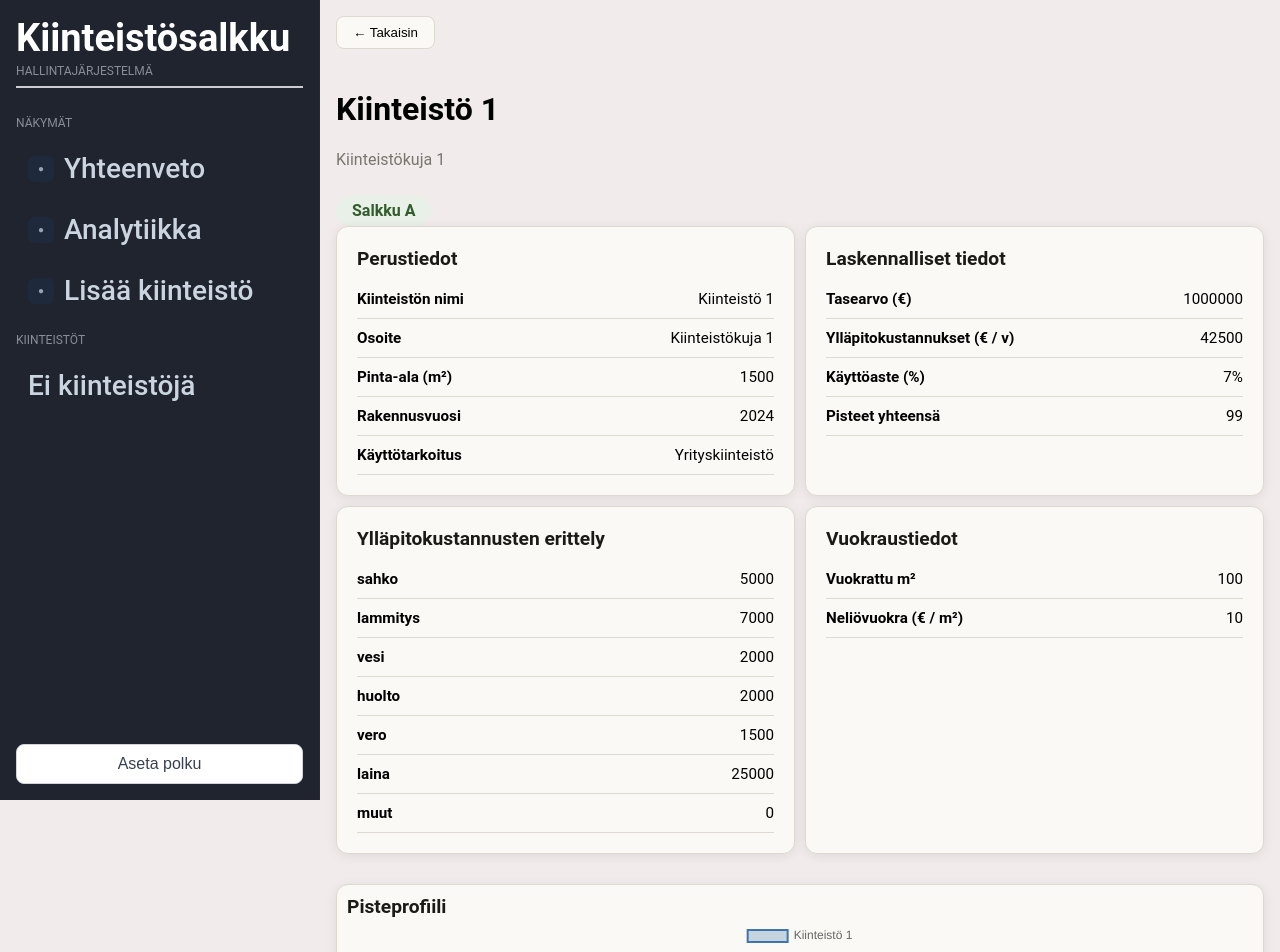
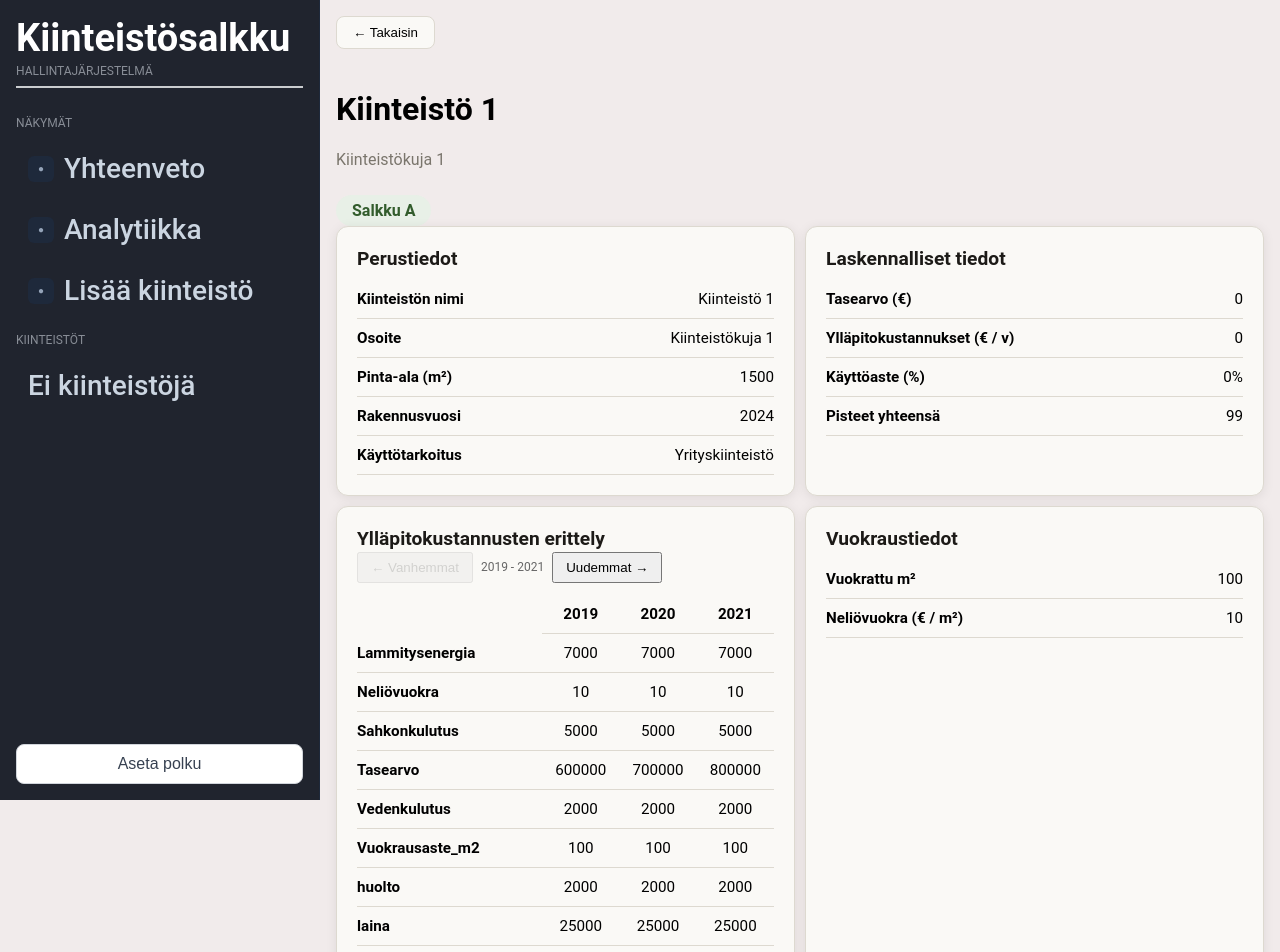
Before and after one commit to OAMK-Micropolis-project/KiinteistoTieKartta, a React (Vite) app: page /#/detail/1 in a window 1280 px wide. Shown: the top 952 px of the page. Built offline with nearby package versions, Linux system fonts and the light colour scheme.

Commit message:
Excel view in detailView

```diff
--- a/src/charts/maintenanceChart.ts
+++ b/src/charts/maintenanceChart.ts
@@ -20,7 +20,7 @@ export function renderMaintenanceChart(
         k => theme.colors.salkku[k.oma_salkku as "A" | "B" | "C" | "D"].color
     );
 
-    return new Chart(ctx, {
+    maintenanceChart = new Chart(ctx, {
         type: "bar",
         data: {
             labels: label,
@@ -51,4 +51,6 @@ export function renderMaintenanceChart(
             }
         }
     });
+
+    return maintenanceChart;
 }
--- a/src/mock/initialData.ts
+++ b/src/mock/initialData.ts
@@ -38,51 +38,101 @@ export const INITIAL_DATA: Kiinteisto[] = [
     "toimenpiteet": [
         {
         "kuvaus": "Korkea käyttöaste, hyvä kuntoinen ei peruskorjaustarvetta seuraavaan 10 vuoteen",
-        "kustannukset": {}
+        "kustannukset": ""
         }
     ],
-    "yllapitokulut": {
-      "sahko": {
-        "vuosi": 2023,
-        "kulut": 5000
+    "talous": [
+      {
+        "Vuosi": 2023,
+        "YllapitoKulut": {
+        "Tasearvo": 1000000,
+        "Vuokrausaste_m2": 100,
+        "Neliövuokra": 10,
+        "Sahkonkulutus": 5000,
+        "Lammitysenergia": 7000,
+        "Vedenkulutus": 2000,
+        "sahko": 3500,
+        "lammitys": 5000,
+        "vesi": 1500,
+        "huolto": 2000,
+        "vero": 3000,
+        "laina": 25000,
+        "muut": 1000
+        }
       },
-      "lammitys": {
-        "vuosi": 2023,
-      "kulut": 7000
+      {
+        "Vuosi": 2022,
+        "YllapitoKulut": {
+        "Tasearvo": 900000,
+        "Vuokrausaste_m2": 100,
+        "Neliövuokra": 10,
+        "Sahkonkulutus": 5000,
+        "Lammitysenergia": 7000,
+        "Vedenkulutus": 2000,
+        "sahko": 3500,
+        "lammitys": 5000,
+        "vesi": 1500,
+        "huolto": 2000,
+        "vero": 3000,
+        "laina": 25000,
+        "muut": 1000
+        }
       },
-      "vesi": {
-        "vuosi": 2023,
-      "kulut": 2000
+      {
+        "Vuosi": 2021,
+        "YllapitoKulut": {
+        "Tasearvo": 800000,
+        "Vuokrausaste_m2": 100,
+        "Neliövuokra": 10,
+        "Sahkonkulutus": 5000,
+        "Lammitysenergia": 7000,
+        "Vedenkulutus": 2000,
+        "sahko": 3500,
+        "lammitys": 5000,
+        "vesi": 1500,
+        "huolto": 2000,
+        "vero": 3000,
+        "laina": 25000,
+        "muut": 1000
+        }
       },
-      "huolto": {
-        "vuosi": 2023,
-        "kulut": 2000
+      {
+        "Vuosi": 2020,
+        "YllapitoKulut": {
+        "Tasearvo": 700000,
+        "Vuokrausaste_m2": 100,
+        "Neliövuokra": 10,
+        "Sahkonkulutus": 5000,
+        "Lammitysenergia": 7000,
+        "Vedenkulutus": 2000,
+        "sahko": 3500,
+        "lammitys": 5000,
+        "vesi": 1500,
+        "huolto": 2000,
+        "vero": 3000,
+        "laina": 25000,
+        "muut": 1000
+        }
       },
-      "vero": {
-        "vuosi": 2023,
-        "kulut": 1500
-      },
-      "laina": {
-        "vuosi": 2023,
-        "kulut": 25000
-      },
-      "muut": {}
-    },
-    "tasearvo": {
-      "vuosi": 2023,
-      "kulut": 1000000
-    },
-    "vuokrausaste_m2": {
-      "vuosi": 2023,
-      "kulut": 100
-    },
-    "neliövuokra": {
-      "vuosi": 2023,
-      "kulut": 10
-    },
-    "sahkonkulutus": {},
-    "lammitysenergia": {},
-    "vedenkulutus": {}
+      {
+        "Vuosi": 2019,
+        "YllapitoKulut": {
+        "Tasearvo": 600000,
+        "Vuokrausaste_m2": 100,
+        "Neliövuokra": 10,
+        "Sahkonkulutus": 5000,
+        "Lammitysenergia": 7000,
+        "Vedenkulutus": 2000,
+        "sahko": 3500,
+        "lammitys": 5000,
+        "vesi": 1500,
+        "huolto": 2000,
+        "vero": 3000,
+        "laina": 25000,
+        "muut": 1000
+        }
+      }
+    ]
   },
   {
     "id": 2,
@@ -121,51 +171,29 @@ export const INITIAL_DATA: Kiinteisto[] = [
     "toimenpiteet": [
       {
         "kuvaus": "Korkea käyttöaste, hyvä kuntoinen ei peruskorjaustarvetta seuraavaan 10 vuoteen",
-        "kustannukset": {}
+        "kustannukset": ""
       }
     ],
-    "yllapitokulut": {
-      "sahko": {
-        "vuosi": 2023,
-        "kulut": 3500
-      },
-      "lammitys": {
-        "vuosi": 2023,
-        "kulut": 9500
-      },
-      "vesi": {
-        "vuosi": 2023,
-        "kulut": 3000
-      },
-      "huolto": {
-        "vuosi": 2023,
-        "kulut": 2500
-      },
-      "vero": {
-        "vuosi": 2023,
-        "kulut": 2000
-      },
-      "laina": {
-        "vuosi": 2023,
-        "kulut": 21050
-      },
-      "muut": {}
-    },
-    "tasearvo": {
-      "vuosi": 2023,
-      "kulut": 750000
-    },
-    "vuokrausaste_m2": {
-      "vuosi": 2023,
-      "kulut": 422
-    },
-    "neliövuokra": {
-      "vuosi": 2023,
-      "kulut": 11
-    },
-    "sahkonkulutus": {},
-    "lammitysenergia": {},
-    "vedenkulutus": {}
+    "talous": [
+      {
+        "Vuosi": 2023,
+        "YllapitoKulut": {
+          "Tasearvo": 1000000,
+          "Vuokrausaste_m2": 100,
+          "Neliövuokra": 10,
+          "Sahkonkulutus": 5000,
+          "Lammitysenergia": 7000,
+          "Vedenkulutus": 2000,
+          "sahko": 3500,
+          "lammitys": 5000,
+          "vesi": 1500,
+          "huolto": 2000,
+          "vero": 3000,
+          "laina": 25000,
+          "muut": 1000,
+        }
+      }
+    ]
   },
   {
     "id": 3,
@@ -202,21 +230,7 @@ export const INITIAL_DATA: Kiinteisto[] = [
     "oma_salkku": "A",
     "oma_perusteet": "",
     "toimenpiteet": [],
-    "yllapitokulut": {
-      "sahko": {},
-      "lammitys": {},
-      "vesi": {},
-      "huolto": {},
-      "vero": {},
-      "laina": {},
-      "muut": {}
-    },
-    "tasearvo": {},
-    "vuokrausaste_m2": {},
-    "neliövuokra": {},
-    "sahkonkulutus": {},
-    "lammitysenergia": {},
-    "vedenkulutus": {}
+    "talous": [],
   },
   {
     "id": 4,
@@ -253,20 +267,6 @@ export const INITIAL_DATA: Kiinteisto[] = [
     "oma_salkku": "A",
     "oma_perusteet": "",
     "toimenpiteet": [],
-    "yllapitokulut": {
-      "sahko": {},
-      "lammitys": {},
-      "vesi": {},
-      "huolto": {},
-      "vero": {},
-      "laina": {},
-      "muut": {}
-    },
-    "tasearvo": {},
-    "vuokrausaste_m2": {},
-    "neliövuokra": {},
-    "sahkonkulutus": {},
-    "lammitysenergia": {},
-    "vedenkulutus": {}
+    "talous": [],
   }
 ]
--- a/src/pages/detailView.tsx
+++ b/src/pages/detailView.tsx
@@ -6,7 +6,6 @@ import type { Kiinteisto } from "../types";
 import { INITIAL_DATA } from "../mock/initialData";
 
 import {
-    getValue,
     laskeKayttoaste,
     laskePisteet,
     laskeYllapito,
@@ -22,7 +21,8 @@ import {
     backButton,
     chartsGrid,
     chartCard,
-    gridContainer
+    gridContainer,
+    // thStyle
 } from "../styles";
 
 export default function DetailView() {
@@ -119,20 +119,17 @@ export default function DetailView() {
                     />
 
                     {/* Ylläpitokustannukset */}
-                    <DetailCard
+                    <KustannuksetCard
                         title="Ylläpitokustannusten erittely"
-                        rows={Object.entries(item.yllapitokulut).map(([key, val]) => [
-                            key,
-                            getValue(val) // OIKEIN — EI enää vuotta
-                        ])}
-                    />
+                        item={item}
+                        />
 
                     {/* Vuokraustiedot */}
                     <DetailCard
                         title="Vuokraustiedot"
                         rows={[
-                            ["Vuokrattu m²", getValue(item.vuokrausaste_m2)],
-                            ["Neliövuokra (€ / m²)", getValue(item.neliövuokra)],
+                            ["Vuokrattu m²", item.talous[0].YllapitoKulut.Vuokrausaste_m2],
+                            ["Neliövuokra (€ / m²)", item.talous[0].YllapitoKulut.Neliövuokra],
                         ]}
                     />
                 </div>
@@ -148,7 +145,7 @@ export default function DetailView() {
 }
 
 /* Yleinen detail-korttikomponentti */
-function DetailCard({ title, rows }: { title: string; rows: [string, any][] }) {
+function DetailCard({ title, rows }: { title: string; rows: [string, number | string][] }) {
     return (
         <div style={chartCard}>
             <div style={sectionTitle}>{title}</div>
@@ -165,3 +162,83 @@ function DetailCard({ title, rows }: { title: string; rows: [string, any][] }) {
         </div>
     );
 }
+/* Yleinen KustannuksetCard-korttikomponentti */
+function KustannuksetCard({ title, item }: { title: string; item: Kiinteisto }) {
+    const [yearOffset, setYearOffset] = useState(0);
+
+    // Collect all unique years and cost keys
+    const allYears = [...new Set(item.talous.map(t => t.Vuosi))].sort((a, b) => a - b); // Ascending (oldest first)
+    const costKeys = [...new Set(item.talous.flatMap(t => Object.keys(t.YllapitoKulut)))].sort();
+
+    // Get the 3 years to display
+    const displayYears = allYears.slice(yearOffset, yearOffset + 3);
+    const canGoBack = yearOffset > 0;
+    const canGoForward = yearOffset + 3 < allYears.length;
+
+    return (
+        <div style={chartCard}>
+            <div style={sectionTitle}>{title}</div>
+            {item.talous.length === 0 ? (
+                <p>Ei kustannustietoja saatavilla.</p>
+            ) : (
+                <>
+                    {/* Navigation buttons */}
+                    <div style={{ marginBottom: "12px", display: "flex", gap: "8px" }}>
+                        <button
+                            onClick={() => setYearOffset(Math.max(0, yearOffset - 1))}
+                            disabled={!canGoBack}
+                            style={{
+                                padding: "6px 12px",
+                                cursor: canGoBack ? "pointer" : "not-allowed",
+                                opacity: canGoBack ? 1 : 0.5,
+                            }}
+                        >
+                            ← Vanhemmat
+                        </button>
+                        <span style={{ alignSelf: "center", fontSize: "12px", color: "#666" }}>
+                            {displayYears[0]} - {displayYears[displayYears.length - 1]}
+                        </span>
+                        <button
+                            onClick={() => setYearOffset(yearOffset + 1)}
+                            disabled={!canGoForward}
+                            style={{
+                                padding: "6px 12px",
+                                cursor: canGoForward ? "pointer" : "not-allowed",
+                                opacity: canGoForward ? 1 : 0.5,
+                            }}
+                        >
+                            Uudemmat →
+                        </button>
+                    </div>
+
+                    <table style={tableStyle}>
+                        <thead>
+                            <tr>
+                                <th></th>
+                                {displayYears.map(year => (
+                                    <th key={year} style={tdStyle}>{year}</th>
+                                ))}
+                            </tr>
+                        </thead>
+                        <tbody>
+                            {costKeys.map(costKey => (
+                                <tr key={costKey}>
+                                    <td style={{ ...tdStyle, fontWeight: 600 }}>{costKey}</td>
+                                    {displayYears.map(year => {
+                                        const talousRecord = item.talous.find(t => t.Vuosi === year);
+                                        const value = talousRecord?.YllapitoKulut[costKey as keyof typeof talousRecord.YllapitoKulut] ?? 0;
+                                        return (
+                                            <td key={year} style={{ ...tdStyle, textAlign: "center" }}>
+                                                {value}
+                                            </td>
+                                        );
+                                    })}
+                                </tr>
+                            ))}
+                        </tbody>
+                    </table>
+                </>
+            )}
+        </div>
+    );
+}
--- a/src/utils/analyticsUtils.ts
+++ b/src/utils/analyticsUtils.ts
@@ -5,38 +5,16 @@ import type { Kiinteisto } from "../types";
  * Uusi malli (oikea):
  * { "vuosi": 2023, "kulut": 5000 }
  */
-export function getValue(obj: any): number {
-    if (!obj) return 0;
-
-    // Uusi backend-malli: { vuosi: 2023, kulut: 5000 }
-    if ("kulut" in obj) {
-        return typeof obj.kulut === "number" ? obj.kulut : 0;
-    }
-
-    // Tyhjä objekti → 0
-    if (Object.keys(obj).length === 0) return 0;
-
-    // Vanha mock-malli: { "2023": 5000 }
-    const years = Object.keys(obj)
-        .map(Number)
-        .filter((n) => !Number.isNaN(n));
-
-    if (years.length > 0) {
-        const latest = Math.max(...years);
-        return obj[String(latest)] ?? 0;
-    }
-
-    return 0;
-}
 
 /**
  * Laskee kiinteistön ylläpitokustannukset yhteensä (€/v).
  */
 export function laskeYllapito(k: Kiinteisto): number {
-    return Object.values(k.yllapitokulut).reduce(
-        (sum, record) => sum + getValue(record),
-        0
-    );
+    // return Object.values(k.talous[0].YllapitoKulut).reduce(
+    //     (sum, record) => sum + record,
+    //     0
+    // );
+    return 0;
 }
 
 /**
@@ -51,7 +29,8 @@ export function laskePisteet(k: Kiinteisto): number {
  * Palauttaa tasearvon oikealla tavalla
  */
 export function laskeTasearvo(k: Kiinteisto): number {
-    return getValue(k.tasearvo);
+    // return k.talous[0].YllapitoKulut.Tasearvo;
+    return 0;
 }
 
 /**
@@ -59,8 +38,9 @@ export function laskeTasearvo(k: Kiinteisto): number {
  * (vuokratut m² / pinta-ala) * 100
  */
 export function laskeKayttoaste(k: Kiinteisto): number {
-    const vuokrattu = getValue(k.vuokrausaste_m2);
-    if (!k.pinta_ala || k.pinta_ala === 0) return 0;
+    // const vuokrattu = k.talous[0].YllapitoKulut.Vuokrausaste_m2;
+    // if (!k.pinta_ala || k.pinta_ala === 0) return 0;
 
-    return Math.round((vuokrattu / k.pinta_ala) * 100);
+    // return Math.round((vuokrattu / k.pinta_ala) * 100);
+    return 0;
 }
```
Also changed, not shown: src/pages/AnalyticsView.tsx (+4 -4 lines), src/types.ts (+22 -22 lines).
